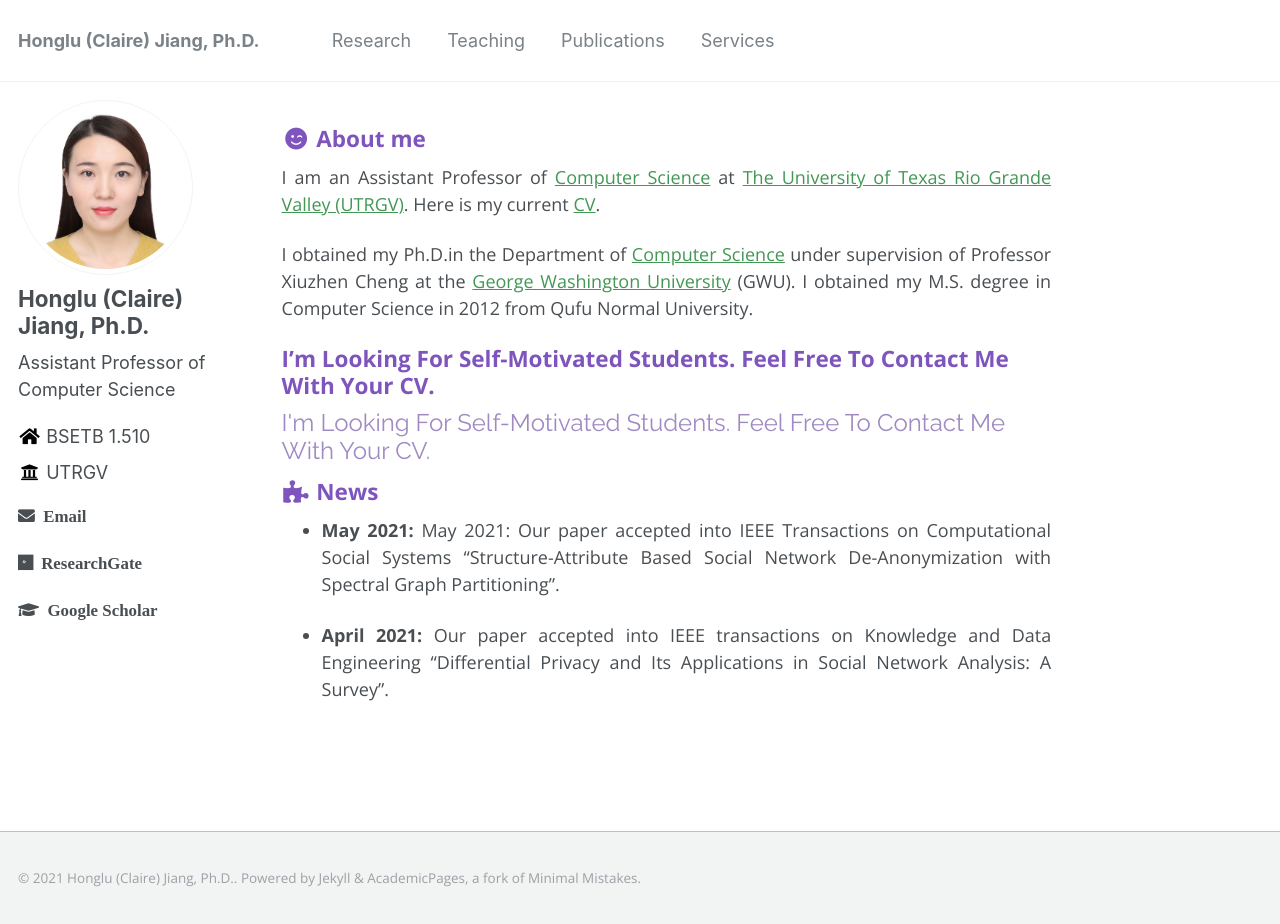
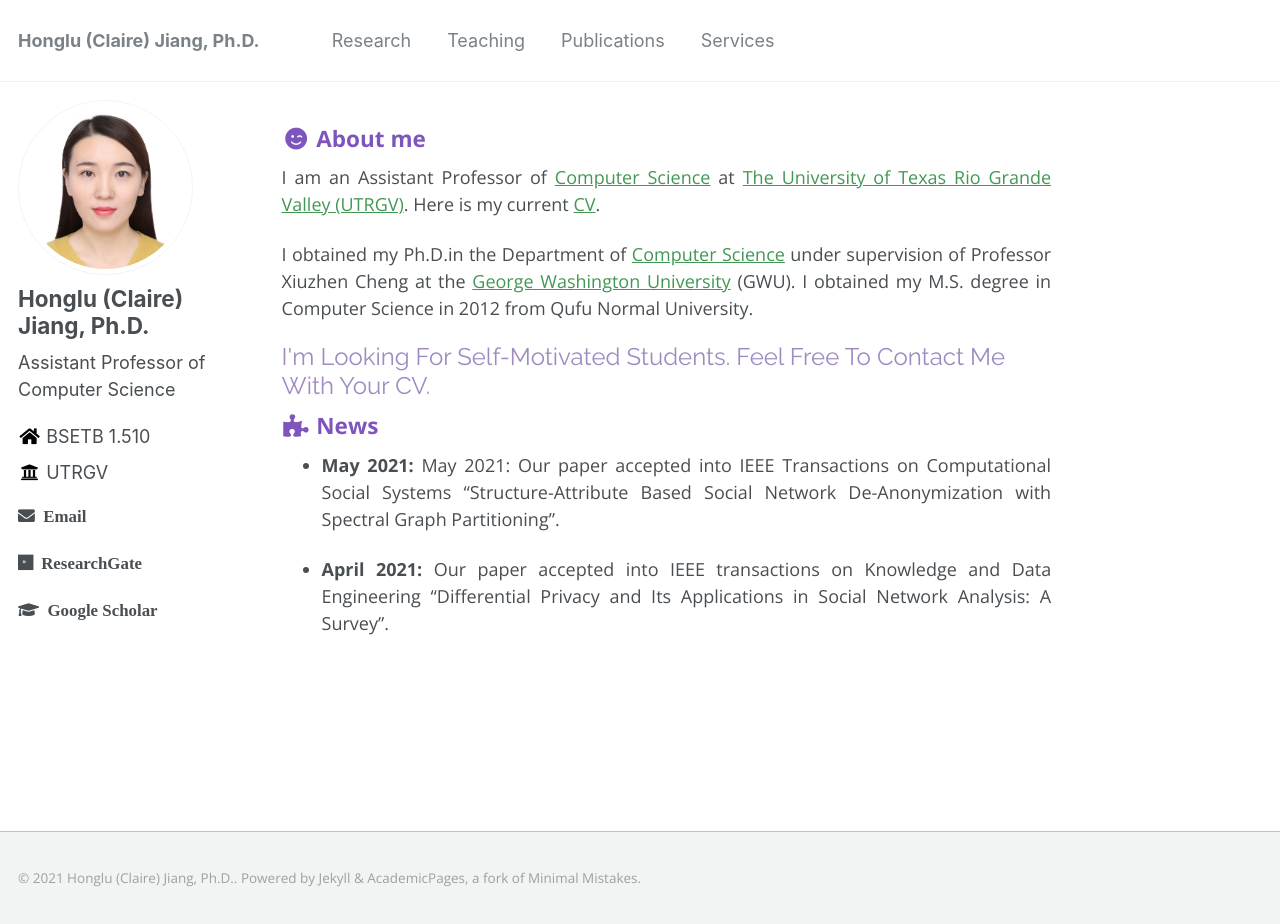
Before and after one commit to hljiang0720/hljiang.github.io, a Jekyll site: the page built from _pages/about.md, in a window 1280 px wide and 924 px high. Built offline with Jekyll 4.4.1, drawn with Linux system fonts in a browser that asks for light colours.

Commit message:
Update about.md

```diff
--- a/_pages/about.md
+++ b/_pages/about.md
@@ -15,10 +15,11 @@ I am an Assistant Professor of [Computer Science](https://www.utrgv.edu/csci/) a
 I obtained my Ph.D.in the Department of [Computer Science](https://www.cs.seas.gwu.edu/) under supervision of Professor Xiuzhen Cheng at the [George Washington University](https://www.gwu.edu/) (GWU). I obtained my M.S. degree in Computer Science in 2012 from Qufu Normal University.
 
 
-### I'm Looking For Self-Motivated Students. Feel Free To Contact Me With Your CV.
 
 
 <h4>I'm Looking For Self-Motivated Students. Feel Free To Contact Me With Your CV.</h4>
+
+
 
 <h3><i class="fa fa-fw fa-puzzle-piece" aria-hidden="true"></i> News</h3>
 
```
